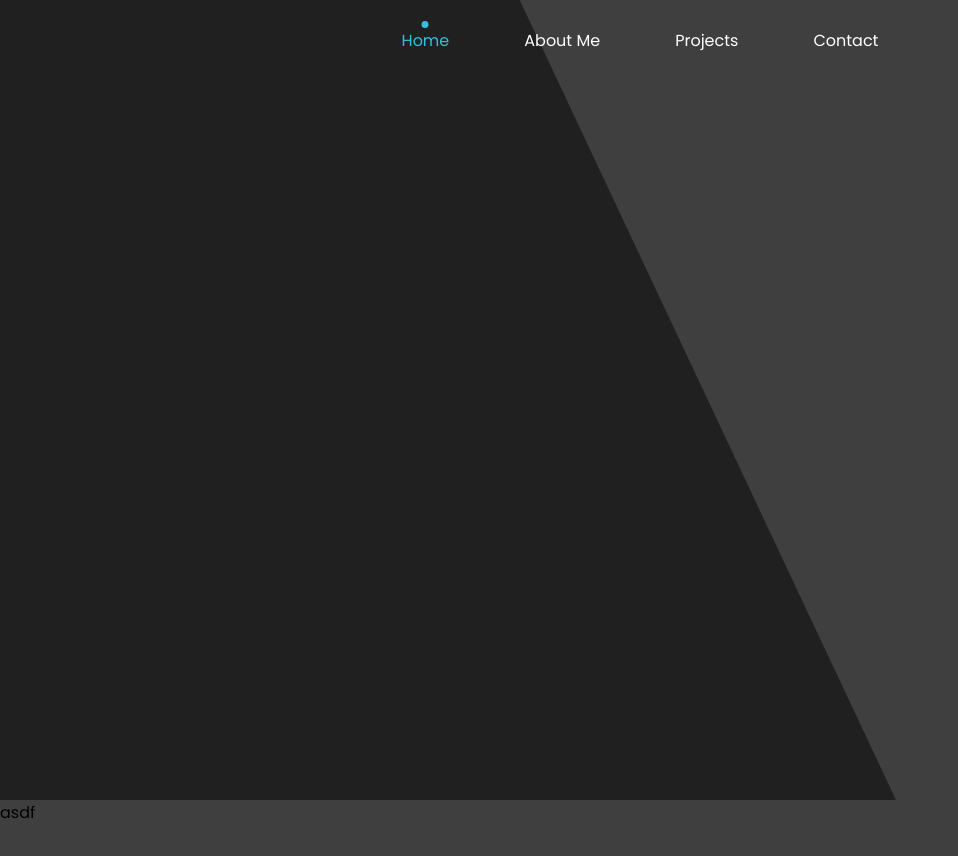
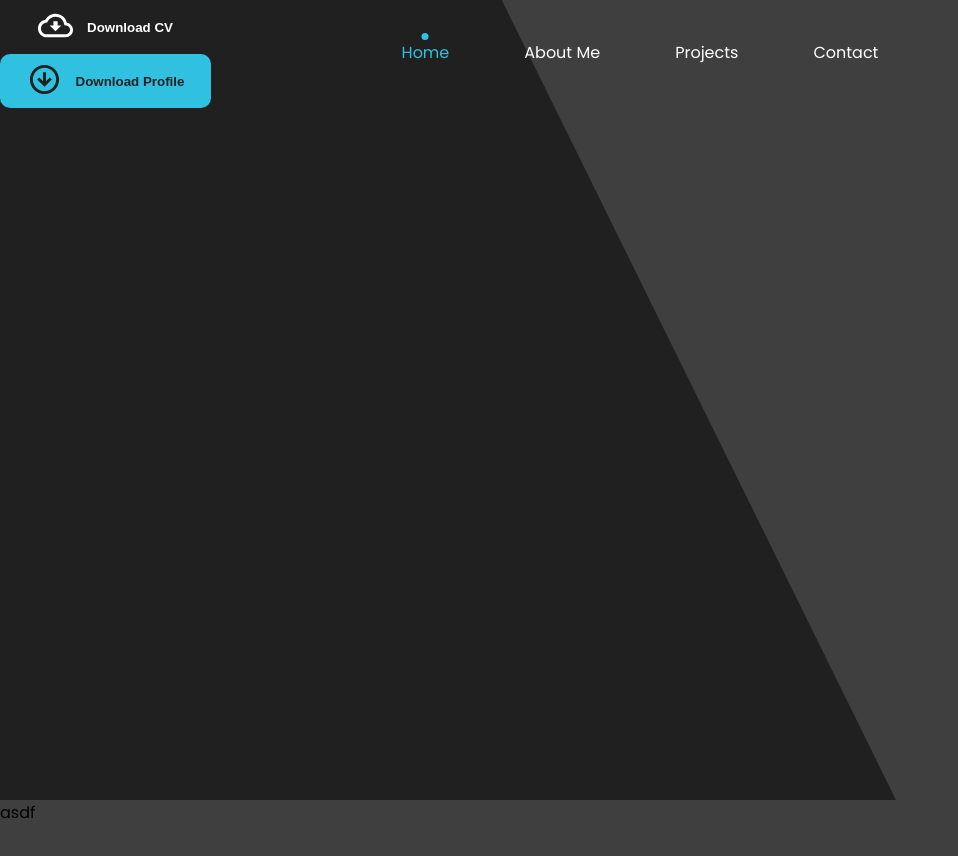
Before and after one commit to Cladux/Personal-Website, a React (Vite) app: page / in a window 1280 px wide. Shown: the top 856 px of the page, without its empty margins (0-958 px from the left). Built offline with nearby package versions, Linux system fonts and the light colour scheme.

Commit message:
functional-navbar make-btns-component

```diff
--- a/src/App.tsx
+++ b/src/App.tsx
@@ -3,7 +3,7 @@ import Navbar from "./components/nav/Navbar";
 import AboutMe from "./layouts/aboutMe/AboutMe";
 import Header from "./layouts/header/Header";
 
-const App = () => {
+const App = (): JSX.Element => {
   return (
     <>
       <Navbar />
--- a/src/components/nav/Nav.module.scss
+++ b/src/components/nav/Nav.module.scss
@@ -2,7 +2,7 @@
 nav {
   @include flex;
   width: 100%;
-  height: 80px;
+  padding: 40px 0;
   position: fixed;
   top: 0;
   z-index: 1;
--- a/src/components/nav/Navbar.tsx
+++ b/src/components/nav/Navbar.tsx
@@ -1,37 +1,30 @@
-import { useEffect, useState } from "react";
+import { useState } from "react";
 import styles from "./Nav.module.scss";
 
-const Navbar = () => {
-  const [active, setActive] = useState<string>("Home");
+const Navbar = (): JSX.Element => {
+  const [active, setActive] = useState<number>(0);
+
+  const activeClassHandle = (index: number) => {
+    return active === index ? styles.active : "";
+  };
+
+  // - if you want more page create, just set <section id="NAME"> for that layout
+  // - add here "NAME" just like other names you see here
+  const menuItems = ["Home", "About Me", "Projects", "Contact"];
 
   return (
     <>
       <nav>
         <ul className={styles.navList}>
-          <li
-            onClick={() => setActive("Home")}
-            className={active === "Home" ? styles.active : ""}
-          >
-            <a href="#Home">Home</a>
-          </li>
-          <li
-            onClick={() => setActive("AboutMe")}
-            className={active === "AboutMe" ? styles.active : ""}
-          >
-            <a href="#AboutMe">About Me</a>
-          </li>
-          <li
-            onClick={() => setActive("Projects")}
-            className={active === "Projects" ? styles.active : ""}
-          >
-            <a href="#Projects">Projects</a>
-          </li>
-          <li
-            onClick={() => setActive("Contact")}
-            className={active === "Contact" ? styles.active : ""}
-          >
-            <a href="#Contact">Contact</a>
-          </li>
+          {menuItems.map((value: string, index: number) => (
+            <li
+              onClick={() => setActive(index)}
+              className={activeClassHandle(index)}
+              key={index}
+            >
+              <a href={"#" + value}>{value}</a>
+            </li>
+          ))}
         </ul>
       </nav>
     </>
--- a/src/icons/index.tsx
+++ b/src/icons/index.tsx
@@ -1,4 +1,21 @@
-const Icons = {
+type IconsType = {
+  // [key: string]: Icon;
+  cloudDown: () => JSX.Element;
+  circleDown: () => JSX.Element;
+  instagram: () => JSX.Element;
+  github: () => JSX.Element;
+  linkedIn: () => JSX.Element;
+  bxLayout: () => JSX.Element;
+  bxCodeBlock: () => JSX.Element;
+  bxMobile: () => JSX.Element;
+  bxRocket: () => JSX.Element;
+  phone: () => JSX.Element;
+  mail: () => JSX.Element;
+  mailOpen: () => JSX.Element;
+  locationMarker: () => JSX.Element;
+};
+
+const Icons: IconsType = {
   cloudDown: () => (
     <svg
       width="35"
@@ -7,11 +24,10 @@ const Icons = {
       fill="none"
       xmlns="http://www.w3.org/2000/svg"
     >
-      <g id="file / cloud_down" clip-path="url(#clip0_75_184)">
+      <g id="file / cloud_down" clipPath="url(#clip0_75_184)">
         <path
           id="file / cloud_down_2"
           d="M27.7083 29.1667H8.74999C4.19178 29.1694 0.395041 25.6723 0.0238517 21.1292C-0.347338 16.5861 2.83138 12.5191 7.32957 11.7819C9.39998 8.11108 13.2856 5.83845 17.5 5.83324C20.1279 5.82331 22.6806 6.71022 24.7362 8.34749C26.7547 9.94854 28.1897 12.1697 28.8196 14.6679C32.5878 15.2469 35.2739 18.631 34.9825 22.4322C34.6912 26.2335 31.5207 29.1687 27.7083 29.1667ZM17.5 8.74998C14.3379 8.75372 11.4226 10.4593 9.86999 13.214L9.18749 14.4375L7.80353 14.6635C4.81436 15.1643 2.70667 17.8708 2.95342 20.8916C3.20018 23.9124 5.71917 26.241 8.74999 26.25H27.7083C29.9958 26.2524 31.899 24.4921 32.0749 22.2114C32.2508 19.9306 30.64 17.8994 28.3792 17.551L26.46 17.2594L25.9904 15.3752C25.021 11.4768 21.5171 8.74264 17.5 8.74998ZM17.5 23.3333L11.6667 17.5H15.3854V13.125H19.6146V17.5H23.3333L17.5 23.3333Z"
-          fill="white"
         />
       </g>
       <defs>
@@ -33,7 +49,6 @@ const Icons = {
         <path
           id="arrow / circle_down_2"
           d="M17.5 32.0833C9.44585 32.0833 2.91667 25.5541 2.91667 17.5C2.91667 9.44584 9.44585 2.91666 17.5 2.91666C25.5542 2.91666 32.0833 9.44584 32.0833 17.5C32.0745 25.5505 25.5505 32.0745 17.5 32.0833ZM17.5 5.83332C11.0567 5.83332 5.83333 11.0567 5.83333 17.5C5.83333 23.9433 11.0567 29.1667 17.5 29.1667C23.9433 29.1667 29.1667 23.9433 29.1667 17.5C29.1594 11.0597 23.9403 5.84056 17.5 5.83332ZM17.5 24.7917L10.2083 17.5L12.2646 15.4437L16.0417 19.2062V10.2083H18.9583V19.2062L22.7354 15.4437L24.7917 17.5L17.5 24.7917Z"
-          fill="#202020"
         />
       </g>
     </svg>
--- a/src/index.scss
+++ b/src/index.scss
@@ -11,14 +11,14 @@
   --text-color: #fff;
   --text-color-gray: #e2e2e2;
   //font-sizes
-  --font-size-bg: 12.5rem;
-  --font-size-header-large: 3.125rem;
-  --font-size-header: 2.375rem;
-  --font-size-p-large: 1.875rem;
-  --font-size-p-medium: 1.5rem;
-  --font-p-size: 1.25rem;
-  --font-size-p-small: 1.125rem;
-  --font-size-p-x-small: 0.875rem;
+  --font-size-bg: 200px;
+  --font-size-header-large: 50px;
+  --font-size-header: 38px;
+  --font-size-p-large: 30px;
+  --font-size-p-medium: 24px;
+  --font-p-size: 20px;
+  --font-size-p-small: 18px;
+  --font-size-p-x-small: 14px;
   //font-weight
   --font-weight-extra-light: 200;
   --font-weight-light: 300;
--- a/src/layouts/aboutMe/AboutMe.tsx
+++ b/src/layouts/aboutMe/AboutMe.tsx
@@ -1,8 +1,8 @@
 import styles from "./AboutMe.module.scss";
-const AboutMe = () => {
+const AboutMe = (): JSX.Element => {
   return (
     <>
-      <section id="AboutMe" className={styles.sections}>
+      <section id="About Me" className={styles.sections}>
         asdf
       </section>
     </>
--- /dev/null
+++ b/src/layouts/header/Button/Button.module.scss
@@ -0,0 +1,31 @@
+@import "../../../mixin.scss";
+
+.button {
+  @include flex;
+  gap: 14px;
+  width: 211px;
+  height: 54px;
+  border: none;
+  border-radius: 10px;
+  cursor: pointer;
+  font-size: var(font-p-size);
+  font-weight: var(--font-weight-semi-bold);
+  color: var(--bg-color);
+  background: var(--primary-color);
+  i {
+    color: var(--text-color);
+    svg {
+      fill: var(--bg-color);
+    }
+  }
+}
+.buttonTr {
+  @extend .button;
+  background: transparent;
+  color: var(--text-color);
+  i {
+    svg {
+      fill: var(--text-color);
+    }
+  }
+}
--- /dev/null
+++ b/src/layouts/header/Button/Button.tsx
@@ -0,0 +1,21 @@
+import styles from "./Button.module.scss";
+import Icons from "../../../icons";
+type Props = {
+  setIcon: keyof typeof Icons;
+  title: string;
+  bgTransparent: boolean;
+};
+
+const Button = ({ setIcon, title, bgTransparent }: Props): JSX.Element => {
+  const Icon = Icons[setIcon](); //FIX ME!
+  return (
+    <>
+      <button className={bgTransparent ? styles.buttonTr : styles.button}>
+        <i>{Icon}</i>
+        <p>{title}</p>
+      </button>
+    </>
+  );
+};
+
+export default Button;
--- a/src/layouts/header/Header.module.scss
+++ b/src/layouts/header/Header.module.scss
@@ -7,7 +7,7 @@ header {
   .sectionLeft {
     flex-basis: 70%;
     height: 100%;
-    clip-path: polygon(0 0, 58% 0, 100% 100%, 0 100%);
+    clip-path: polygon(0 0, 56% 0, 100% 100%, 0 100%);
     background: var(--bg-color);
   }
   .sectionRight {
--- a/src/layouts/header/Header.tsx
+++ b/src/layouts/header/Header.tsx
@@ -1,10 +1,24 @@
+import Button from "./Button/Button.tsx";
 import styles from "./Header.module.scss";
 
-const Header = () => {
+const Header = (): JSX.Element => {
   return (
     <>
       <header id="Home">
-        <section className={styles.sectionLeft}></section>
+        <section className={styles.sectionLeft}>
+          <div className="buttons">
+            <Button
+              setIcon="cloudDown"
+              title="Download CV"
+              bgTransparent={true}
+            />
+            <Button
+              setIcon="circleDown"
+              title="Download Profile"
+              bgTransparent={false}
+            />
+          </div>
+        </section>
         <section className={styles.sectionRight}></section>
       </header>
     </>
```
